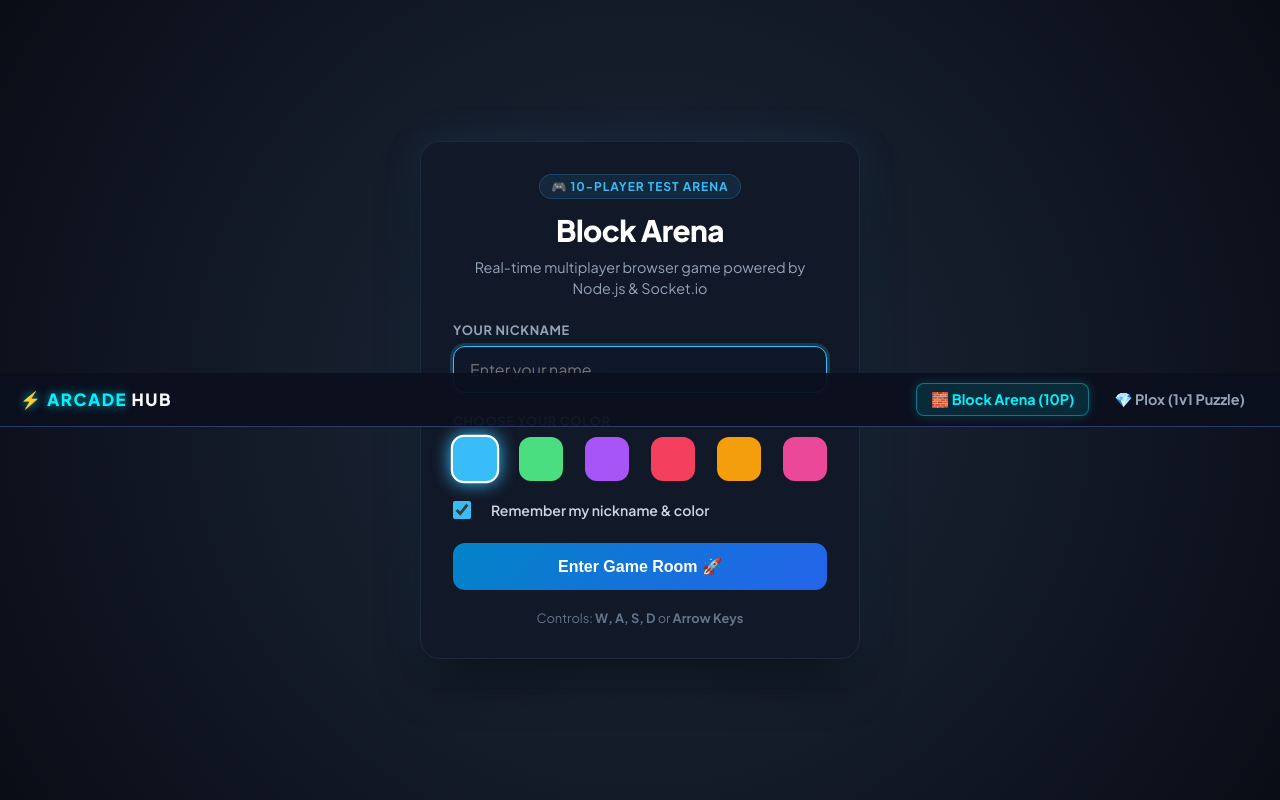
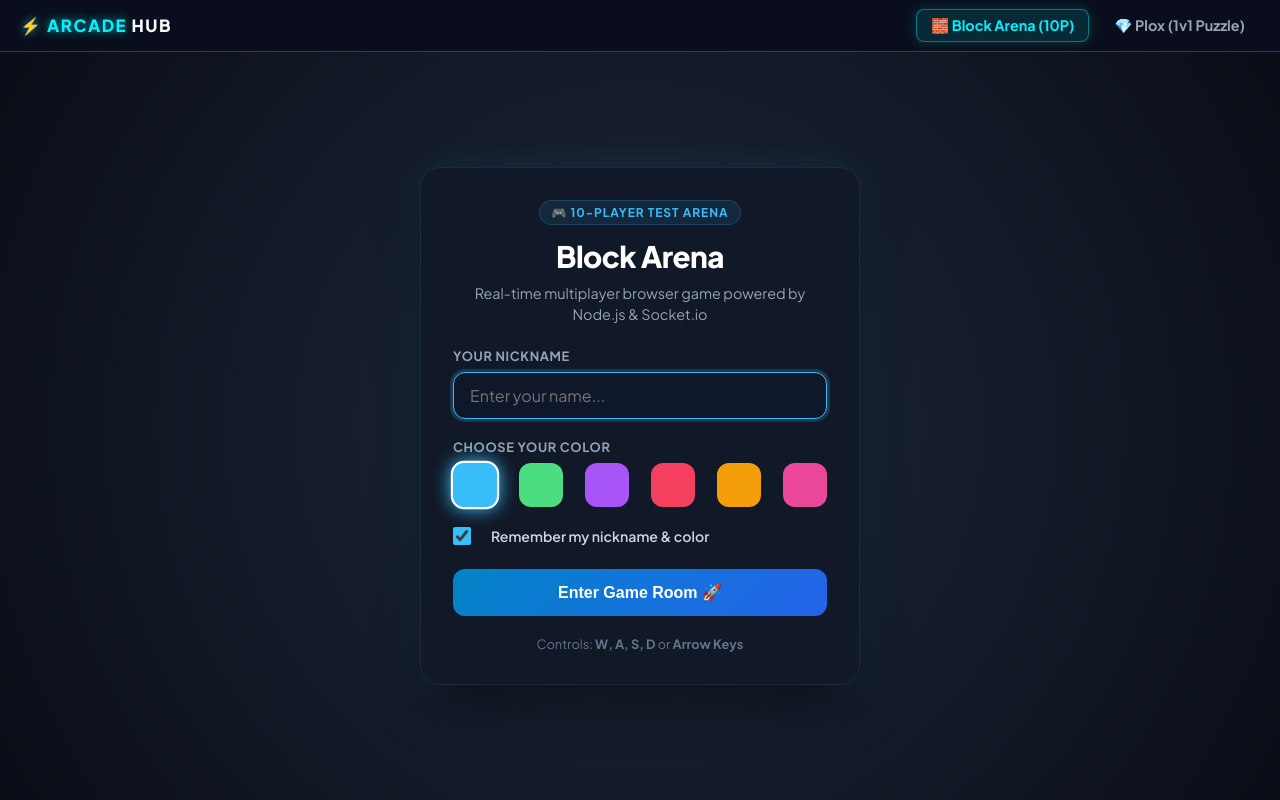
Before and after one commit to classyplay-create/multiplayer-game, a website: page public/index.html in a window 1280 px wide. Drawn offline with nearby package versions, Linux system fonts and the light colour scheme; no server answers.

Commit message:
Fix Arcade Hub navigation bar positioning and modal alignment

```diff
--- a/public/index.html
+++ b/public/index.html
@@ -13,17 +13,21 @@
   <!-- Arcade Hub Global Navigation Bar -->
   <style>
     .arcade-global-nav {
+      position: fixed;
+      top: 0;
+      left: 0;
+      right: 0;
+      height: 52px;
+      z-index: 2000;
       display: flex;
       align-items: center;
       justify-content: space-between;
-      padding: 10px 20px;
-      background: rgba(11, 15, 30, 0.94);
+      padding: 0 20px;
+      background: rgba(11, 15, 30, 0.96);
       border-bottom: 1px solid #2e3b6e;
       font-family: 'Plus Jakarta Sans', system-ui, sans-serif;
-      position: sticky;
-      top: 0;
-      z-index: 9999;
-      width: 100%;
+      backdrop-filter: blur(8px);
+      box-sizing: border-box;
     }
     .arcade-global-brand {
       color: #f8fafc;
--- a/public/style.css
+++ b/public/style.css
@@ -10,15 +10,17 @@ body {
   color: #f1f5f9;
   min-height: 100vh;
   display: flex;
-  align-items: center;
-  justify-content: center;
+  flex-direction: column;
   overflow-x: hidden;
 }
 
 /* Modal Join Screen */
 .modal-backdrop {
   position: fixed;
-  inset: 0;
+  top: 52px;
+  left: 0;
+  right: 0;
+  bottom: 0;
   background: radial-gradient(circle at center, #1e293b 0%, #090d16 100%);
   display: flex;
   align-items: center;
@@ -207,7 +209,9 @@ body {
   width: 100%;
   max-width: 1280px;
   padding: 16px;
+  margin-top: 52px;
   gap: 16px;
+  align-self: center;
 }
 
 .hidden {
```
